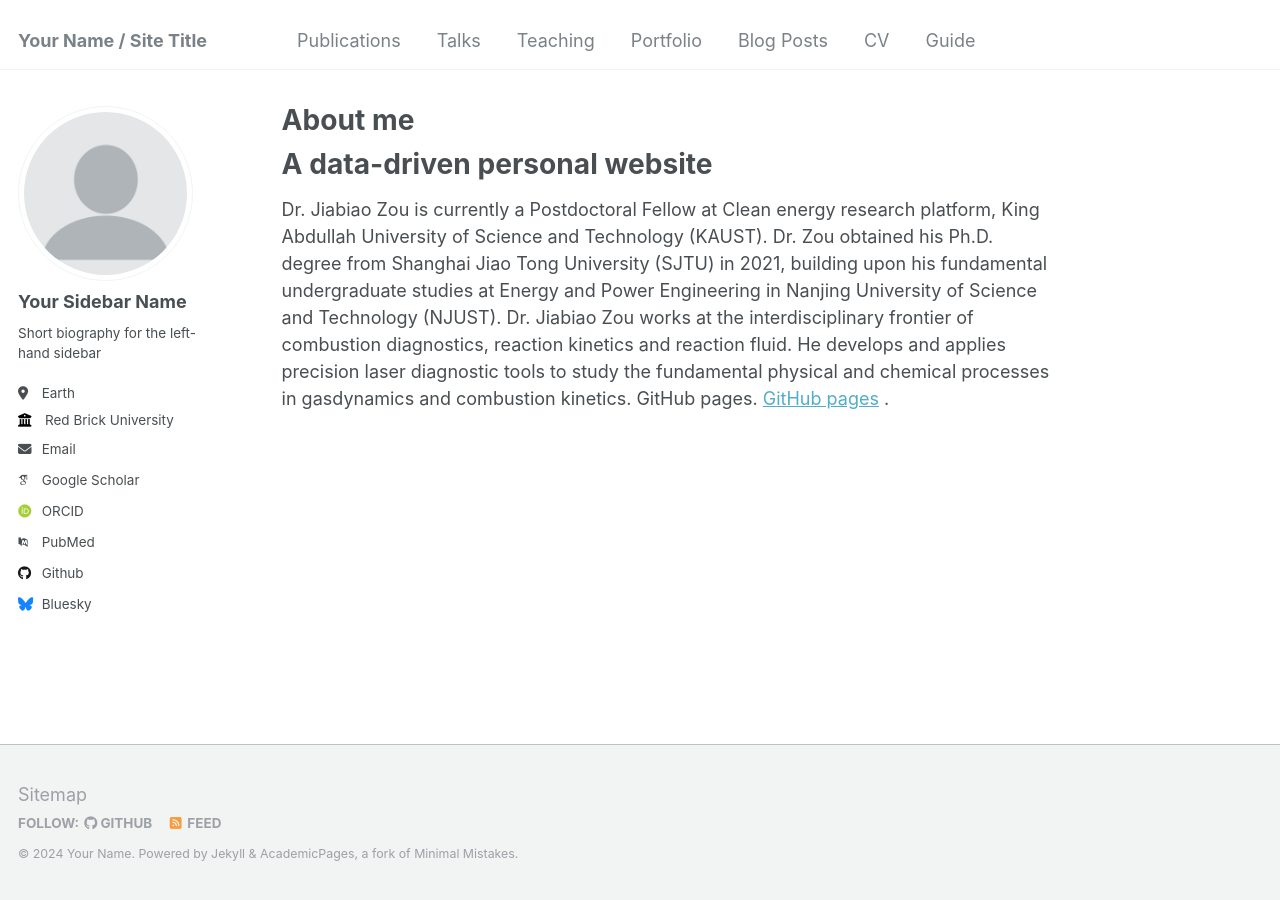
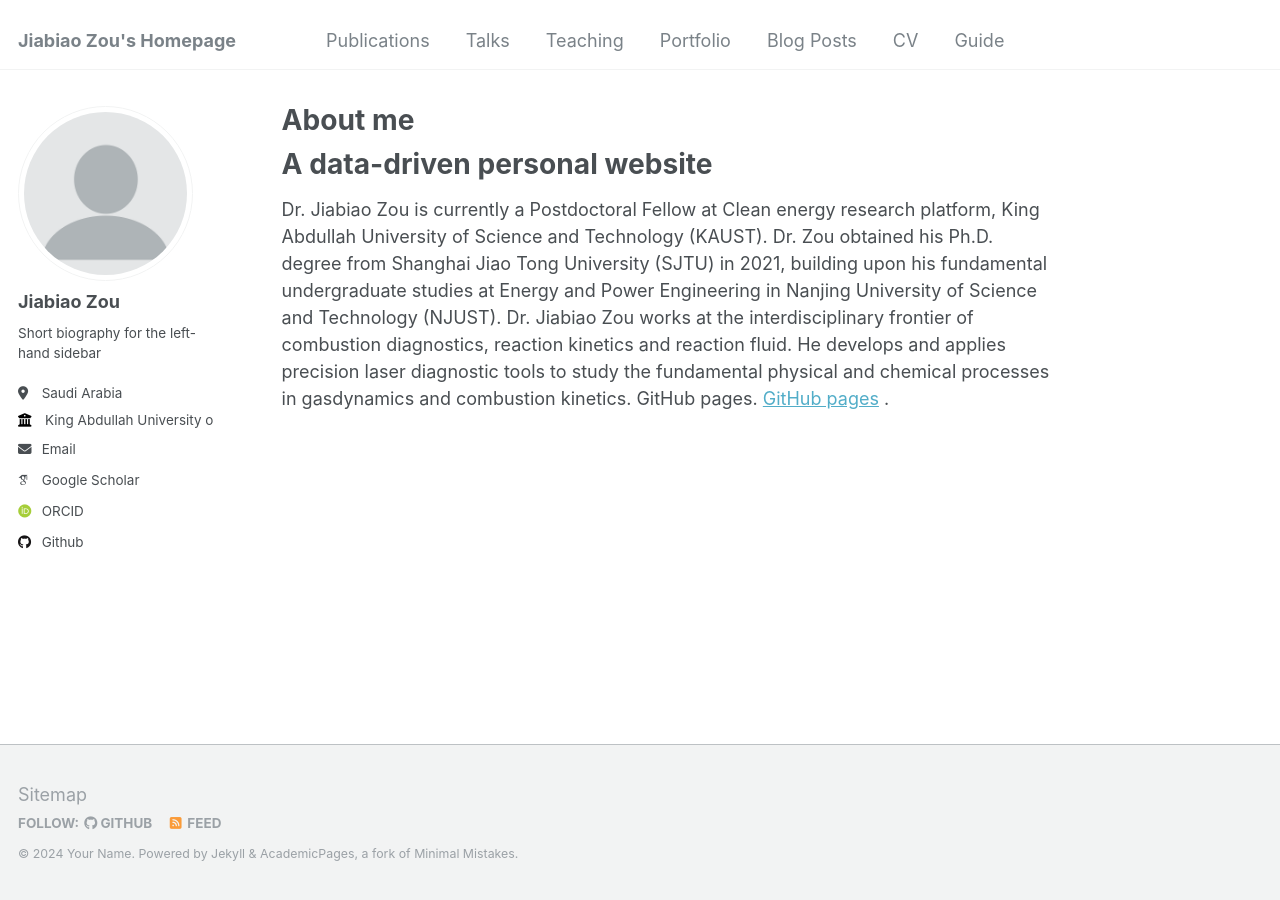
Before and after one commit to zouj-0124/zouj0124, a Jekyll site: the page built from _pages/about.md, in a window 1280 px wide. Built offline with Jekyll 4.4.1, drawn with Linux system fonts in a browser that asks for light colours; some web fonts are replaced.

Commit message:
Update _config.yml

```diff
--- a/_config.yml
+++ b/_config.yml
@@ -8,7 +8,7 @@
 
 # Basic Site Settings
 locale                   : "en-US"
-title                    : "Your Name / Site Title"
+title                    : "Jiabiao Zou's Homepage"
 title_separator          : "-"
 name                     : &name "Your Name"
 description              : &description "personal description"
@@ -22,33 +22,33 @@ repository               : "academicpages/academicpages.github.io"
 author:
   # Biographic information
   avatar           : "profile.png"
-  name             : "Your Sidebar Name"
+  name             : "Jiabiao Zou"
   pronouns         : # example: "she/her"
   bio              : "Short biography for the left-hand sidebar"
-  location         : "Earth"
-  employer         : "Red Brick University"
+  location         : "Saudi Arabia"
+  employer         : "King Abdullah University of Science and Technology"
   uri              : # URL
-  email            : "none@example.org"
+  email            : "jiabiao.zouATkaust.edu.sa"
 
   # Academic websites
   arxiv            : # URL - Update with the correct link to your profile
-  googlescholar    : "https://scholar.google.com/citations?user=PS_CX0AAAAAJ"
+  googlescholar    : "https://scholar.google.com/citations?user=oyQRG28AAAAJ&hl=en"
   impactstory      : # URL
-  orcid            : "http://orcid.org/yourorcidurl"
+  orcid            : "https://orcid.org/0000-0002-9551-9221"
   semantic         : # URL
-  pubmed           : "https://www.ncbi.nlm.nih.gov/pubmed/?term=john+snow"
+  pubmed           : # URL
   researchgate     : # URL
 
   # Repositories and software development
   bitbucket        : # Username - Update with your username on the site
   codepen          : # Username
   dribbble         : # Username
-  github           : "academicpages"
+  github           : "https://github.com/zouj-0124"
   kaggle           : # Username
   stackoverflow    : # User number or user number and name (i.e., use "1" or "1/jeff-atwood")
 
   # Social media
-  bluesky          : "bsky.app" # Replace this with you Bluesky username
+  bluesky          :  # Username
   facebook         : # Username
   flickr           : # Username
   foursquare       : # Username
```
